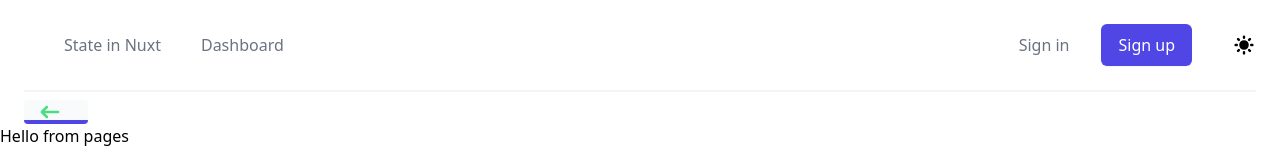
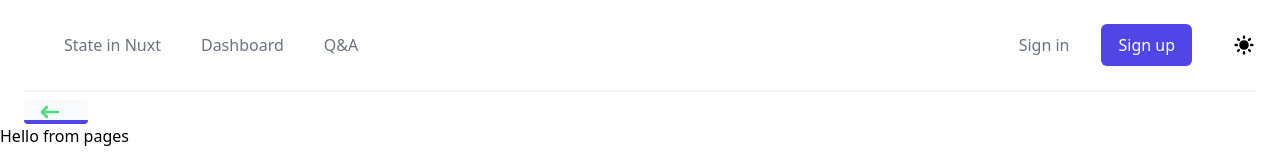
Before and after one commit to Kallepan/nuxt-fullstack-app, a Nuxt app: page / in a window 1280 px wide. Shown: the top 160 px of the page. Built offline with nearby package versions, Linux system fonts and the light colour scheme.

Commit message:
cleanup: added Q and A

```diff
--- a/components/layout/navbar.vue
+++ b/components/layout/navbar.vue
@@ -43,6 +43,10 @@ const setColorTheme = (newTheme: Theme) => {
           <nuxt-link to="/dashboard">
             <span class="text-base font-medium text-gray-500 hover:text-gray-900"> Dashboard </span>
           </nuxt-link>
+
+          <nuxt-link to="/faq">
+            <span class="text-base font-medium text-gray-500 hover:text-gray-900"> Q&A </span>
+          </nuxt-link>
         </nav>
         <div class="hidden md:flex items-center justify-end md:flex-1 lg:w-0">
           <nuxt-link v-if="!user" to="/login" class="whitespace-nowrap text-base font-medium text-gray-500 hover:text-gray-900"> Sign in </nuxt-link>
```
